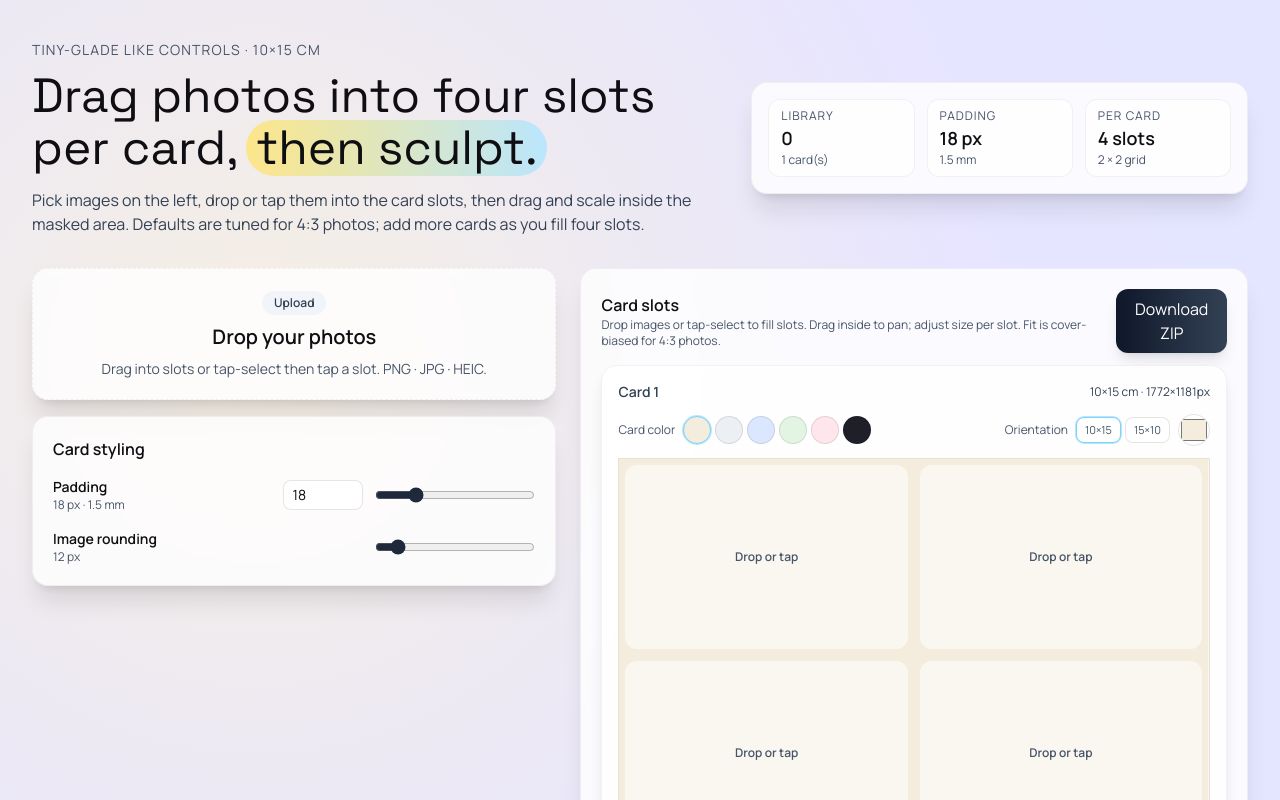
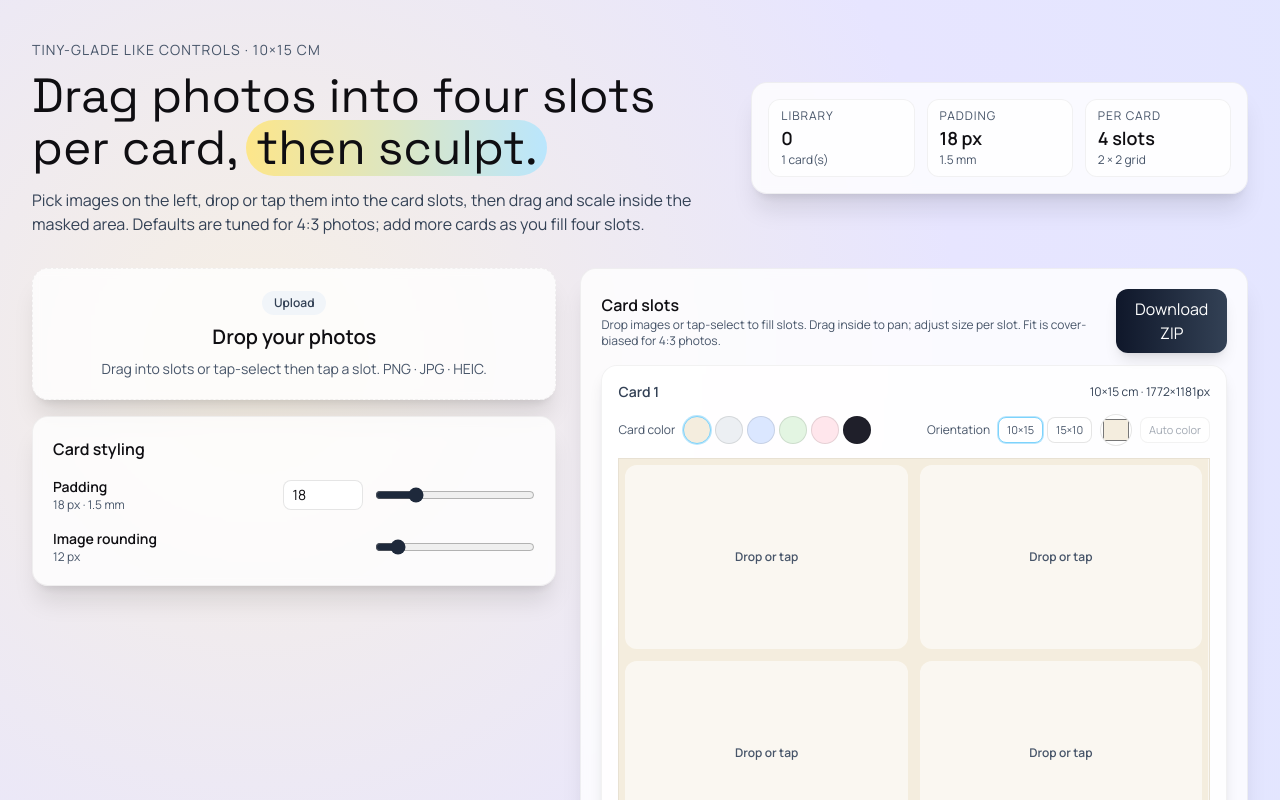
Before and after one commit to Nickdev8/freeprintsplitter, a React (Vite) app in the folder app/: page / in a window 1280 px wide. Shown: the top 800 px of the page. Built offline with nearby package versions, Linux system fonts and the light colour scheme.

Commit message:
Add auto background color from card images

```diff
--- a/app/src/App.tsx
+++ b/app/src/App.tsx
@@ -88,6 +88,37 @@ function getScaledCardSize(card: Card, padding: number) {
     height: Math.round(base.height * scale),
     scale
   };
+}
+
+function averageColorFromCard(card: Card): string | null {
+  const imgs = card.slots.map((s) => s.image).filter(Boolean) as LoadedImage[];
+  if (imgs.length === 0) return null;
+  const canvas = document.createElement("canvas");
+  canvas.width = 10;
+  canvas.height = 10;
+  const ctx = canvas.getContext("2d");
+  if (!ctx) return null;
+
+  let r = 0;
+  let g = 0;
+  let b = 0;
+  let count = 0;
+
+  imgs.forEach((img) => {
+    ctx.clearRect(0, 0, 10, 10);
+    ctx.drawImage(img.image, 0, 0, 10, 10);
+    const data = ctx.getImageData(0, 0, 10, 10).data;
+    for (let i = 0; i < data.length; i += 4) {
+      r += data[i];
+      g += data[i + 1];
+      b += data[i + 2];
+      count += 1;
+    }
+  });
+
+  if (count === 0) return null;
+  const toHex = (v: number) => Math.round(v / count).toString(16).padStart(2, "0");
+  return `#${toHex(r)}${toHex(g)}${toHex(b)}`;
 }
 
 async function loadImages(files: FileList) {
@@ -963,6 +994,16 @@ function CardEditor({
             aria-label="Custom card color"
           />
         </label>
+        <button
+          className="px-2 py-1 text-[11px] rounded-lg border border-black/10 bg-white/90 disabled:opacity-50"
+          disabled={!card.slots.some((s) => s.image)}
+          onClick={() => {
+            const avg = averageColorFromCard(card);
+            if (avg) onCardColorChange(card.id, avg);
+          }}
+        >
+          Auto color
+        </button>
       </div>
     <div
       className="relative w-full border border-black/5 overflow-hidden"
```
